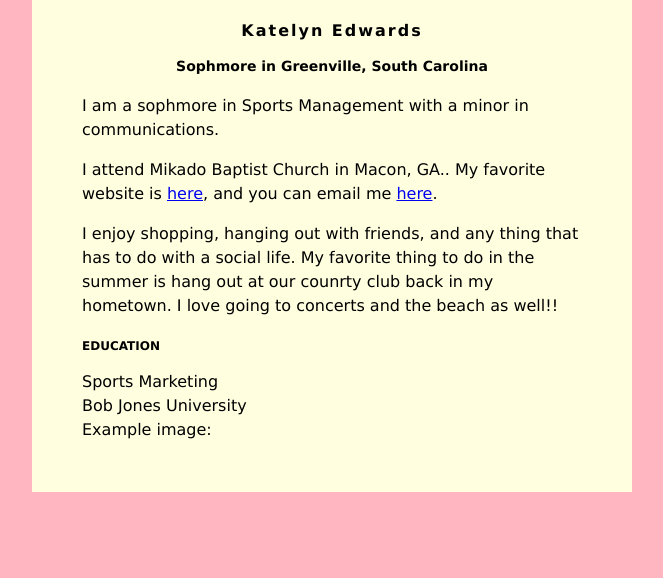
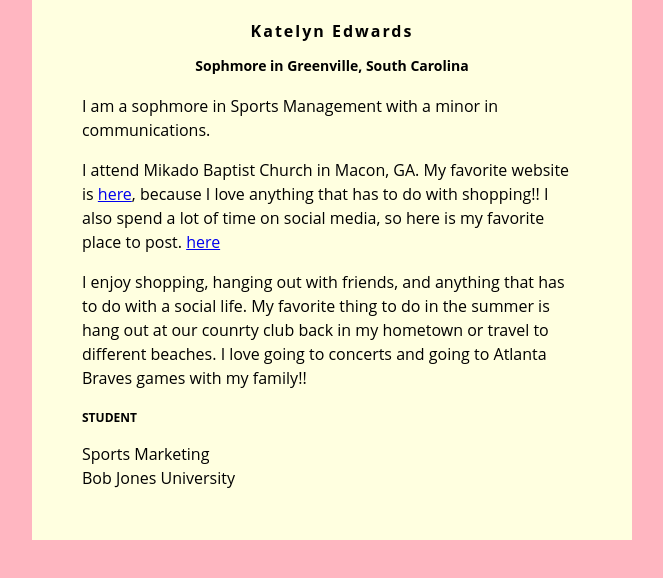
Before and after one commit to kedwards22/kedwards22.github.io, a plain HTML site: page index.html in a window 1280 px wide. Shown: the whole page, without its empty margins (308-971 px from the left). Drawn offline with Linux system fonts and the light colour scheme.

Commit message:
Update index.html

```diff
--- a/index.html
+++ b/index.html
@@ -3,7 +3,7 @@
 <style>
 body {
     background: lightpink;
-    font-family: Verdana;
+    font-family: Open Sans;
 }
 #content {
     background: lightyellow;
@@ -35,18 +35,16 @@ h3 {
 
          <p>I am a sophmore in Sports Management with a minor in communications.</p>
          <p>
-            I attend Mikado Baptist Church in Macon, GA.. My favorite website is
-            <a href="https://www.loveshackfancy.com/">here</a>, and you can email me
-            <a href="kedwa347@students.bju.edu">here</a>.
+            I attend Mikado Baptist Church in Macon, GA. My favorite website is
+            <a href="https://www.loveshackfancy.com/">here</a>, because I love anything that has to do with shopping!! I also spend a lot of time on social media, so here is my favorite place to post. <a href="https://www.tiktok.com/en/">here</a>
          </p>
          <p>
-            I enjoy shopping, hanging out with friends, and any thing that has to do with a social life. My favorite thing to do in the summer is hang out at our counrty club back in my hometown. I love going to concerts and the beach as well!!
+            I enjoy shopping, hanging out with friends, and anything that has to do with a social life. My favorite thing to do in the summer is hang out at our counrty club back in my hometown or travel to different beaches. I love going to concerts and going to Atlanta Braves games with my family!!
          </p>
-        <h3>EDUCATION</h3>
+        <h3> STUDENT</h3>
         Sports Marketing<br />
         Bob Jones University<br />
-        Example image:
-        <img src=" />
+
     </div>
 </body>
 </html>
```
